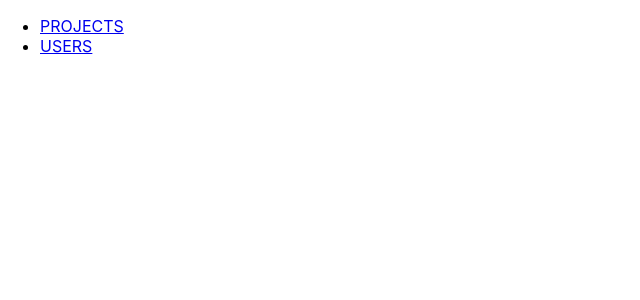
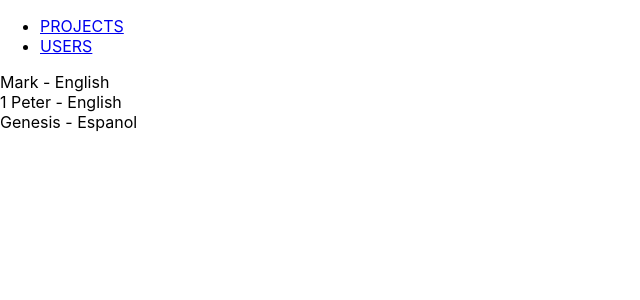
Before and after one commit to 16dprice/mini_project_challenge, a React (Create React App) app in the folder frontend/: page /projects in a window 1280 px wide. Shown: the top 300 px of the page, without its empty margins (0-640 px from the left). Built offline with nearby package versions, Linux system fonts and the light colour scheme.

Commit message:
basic project display

```diff
--- a/frontend/src/App.js
+++ b/frontend/src/App.js
@@ -1,10 +1,17 @@
 import Navbar from './components/navbar.component';
+import Projects from './components/projects.component';
+
 import { BrowserRouter as Router, Route } from "react-router-dom";
 
 function App() {
     return (
         <Router>
-            <Navbar/>
+            <div>
+                <Navbar/>
+            </div>
+            <div>
+                <Route path="/projects" component={Projects} />
+            </div>
         </Router>
     );
 }
--- /dev/null
+++ b/frontend/src/components/card.component.js
@@ -0,0 +1,11 @@
+import React, {Component} from 'react';
+
+export default class Card extends Component {
+
+    render() {
+        return (
+            <div>{this.props.header} - {this.props.subHeader}</div>
+        );
+    }
+
+}
--- /dev/null
+++ b/frontend/src/components/projects.component.js
@@ -0,0 +1,37 @@
+import React, {Component} from 'react';
+import Card from './card.component';
+
+export default class Projects extends Component {
+
+    getProjectObjects() {
+        return [
+            {
+                bookName: "Mark",
+                language: "English"
+            },
+            {
+                bookName: "1 Peter",
+                language: "English"
+            },
+            {
+                bookName: "Genesis",
+                language: "Espanol"
+            }
+        ];
+    }
+
+    getProjectCards() {
+        return this.getProjectObjects().map(project => {
+            return <Card header={project.bookName} subHeader={project.language} />
+        });
+    }
+
+    render() {
+        return (
+            <div>
+                {this.getProjectCards()}
+            </div>
+        )
+    }
+
+}
```
